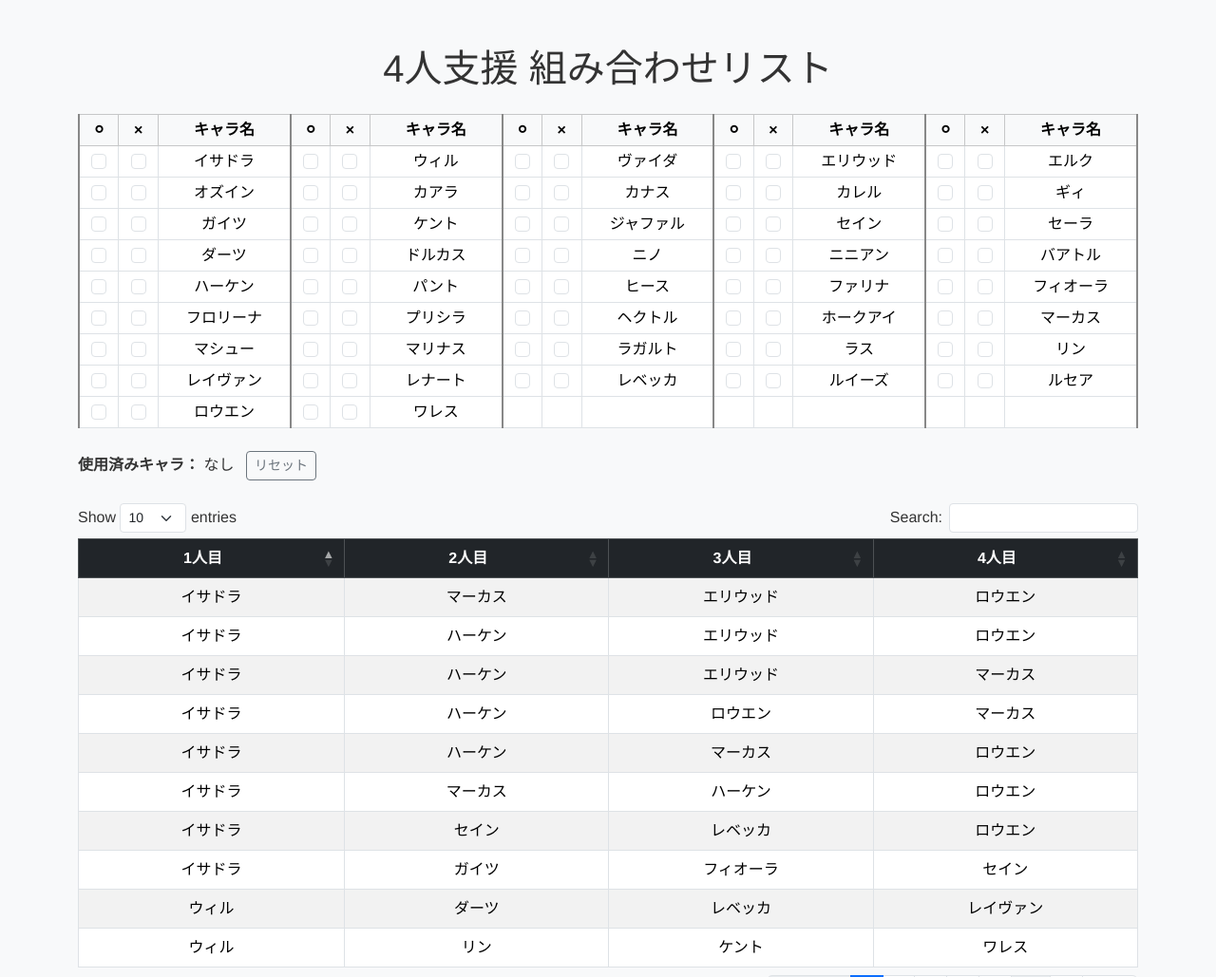
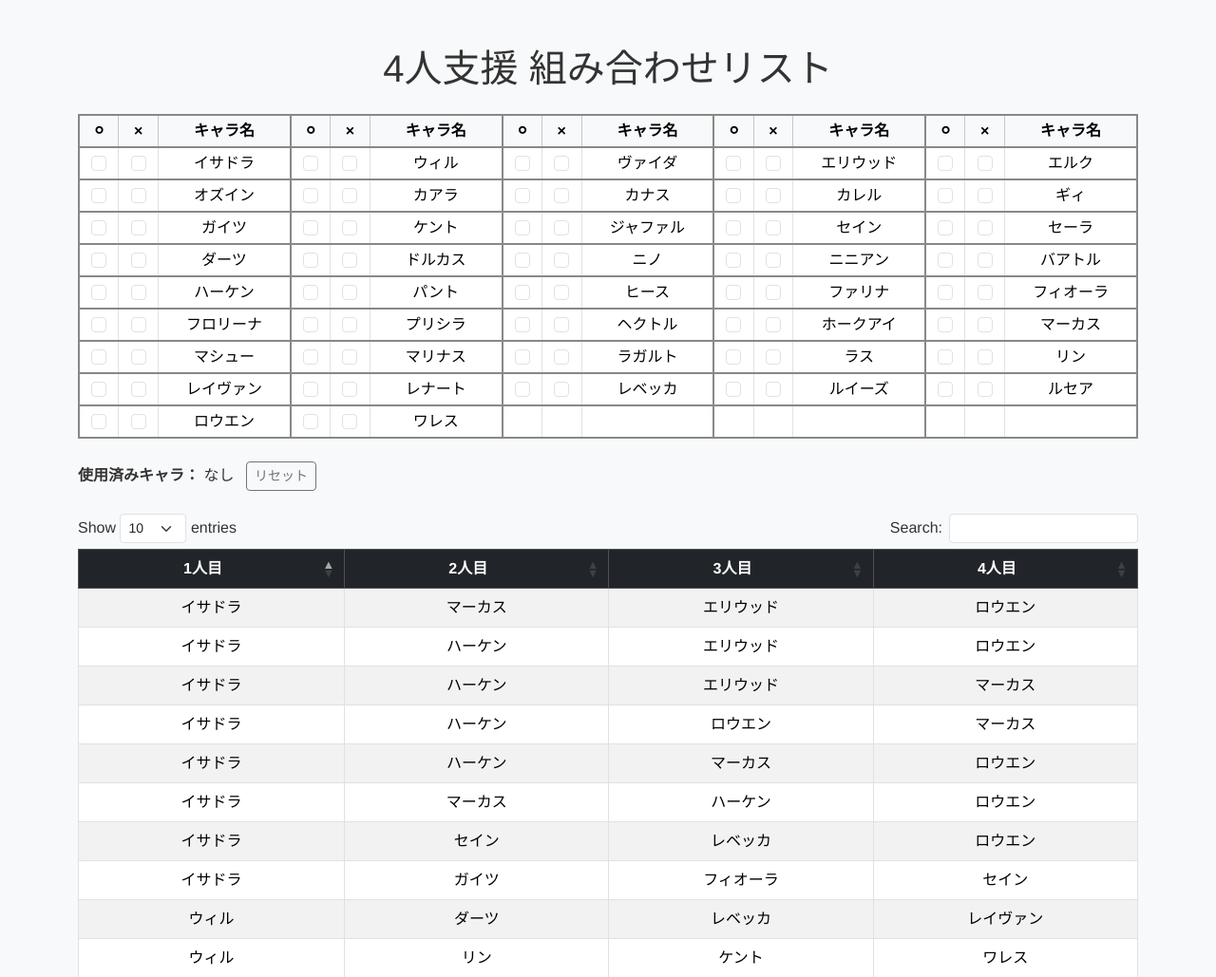
Before and after one commit to YutaroAsai/fire_emblem_support_ring_suggest, a Flask app: page /support-4 in a window 1280 px wide. Shown: the top 1029 px of the page at 95% size. Run offline with Flask 3, Linux system fonts and the light colour scheme; some libraries are stand-ins or nearby versions.

Commit message:
条件欄の区切り線を修正

```diff
--- a/static/script.js
+++ b/static/script.js
@@ -95,6 +95,7 @@ $(document).ready(function () {
         const name = $(this).data('name');
         if ($(this).hasClass('include-chk') && $(this).is(':checked')) {
             $(`.exclude-chk[data-name='${name}']`).prop('checked', false);
+            $(`.exclude-chk[data-name='${name}']`).removeClass('red-bg');
         }
         if ($(this).hasClass('exclude-chk') && $(this).is(':checked')) {
             $(`.include-chk[data-name='${name}']`).prop('checked', false);
--- a/static/style.css
+++ b/static/style.css
@@ -87,6 +87,14 @@ body {
     border-right: 2px solid #888;
 }
 
+.support-page .border-top-sep {
+    border-top: 2px solid #888;
+}
+
+.support-page .border-bottom-sep {
+    border-bottom: 2px solid #888;
+}
+
 .support-page .exclude-chk:checked {
     accent-color: #dc3545;
 }
--- a/templates/support_4.html
+++ b/templates/support_4.html
@@ -18,7 +18,7 @@
             <div class="col-12">
                 <table class="table table-sm table-bordered mb-0" id="filter-char-table">
                     <thead class="table-light">
-                        <tr>
+                        <tr class="border-top-sep">
                             {% for i in range(5) %}
                             <th class="border-left-sep filter-col-width">⚪︎</th>
                             <th class="filter-col-width">×</th>
@@ -29,7 +29,7 @@
                     <tbody>
                         <!-- Pythonで生成したキャラ一覧 -->
                         {% for i in range(0, characters|length, 5) %}
-                        <tr>
+                        <tr class="border-top-sep{% if loop.last %} border-bottom-sep{% endif %}">
                             {% for j in range(5) %}
                                 {% if i + j < characters|length %}
                                 <td class="text-center border-left-sep filter-col-width">
```
